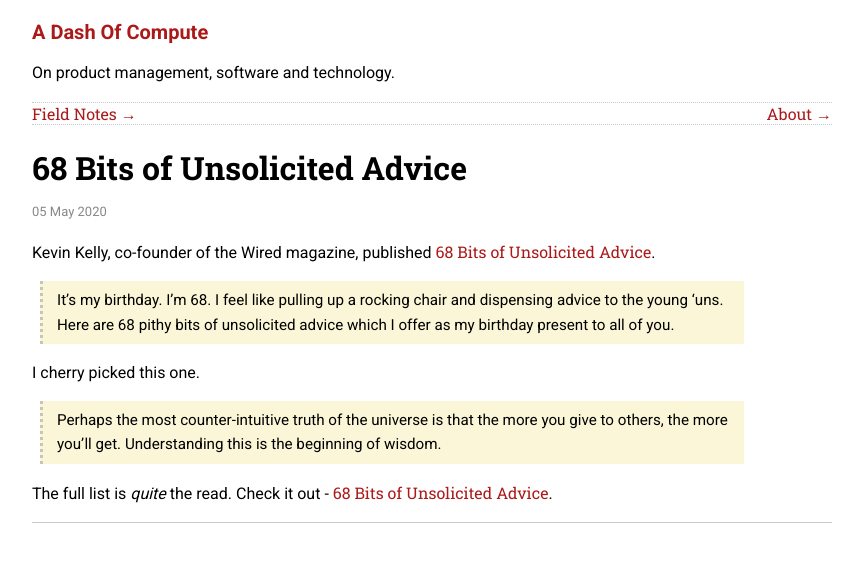
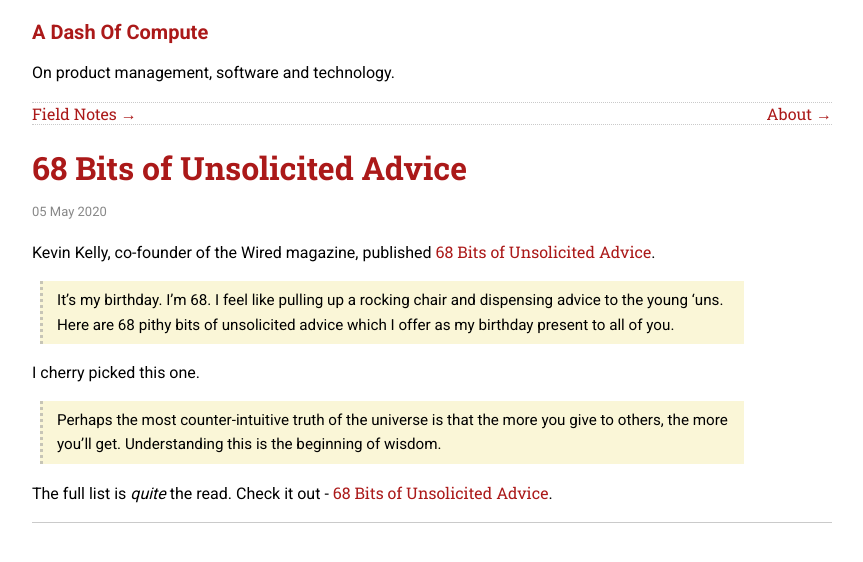
Before and after one commit to sautee/sautee.github.io, a Jekyll site: the page built from _posts/2020-05-05-kkadvice.md, in a window 1280 px wide. Shown: the top 562 px of the page, without its empty margins (208-1071 px from the left). Built offline with Jekyll 4.4.1, drawn with Linux system fonts in a browser that asks for light colours.

Commit message:
Update post.html

```diff
--- a/_layouts/post.html
+++ b/_layouts/post.html
@@ -5,7 +5,7 @@
 <main class="container">
     <div class="post">
         <article class="post-content">
-            <h1>{{ page.title }}</h1>
+            <h1><a href="{{ site.base_url }}{{ page.url }}">{{ page.title }}</a></h1>
             <p class="date">{{ page.date | date_to_string }}</p>
             <p class="content">{{ content }}</p>
         </article>
```
